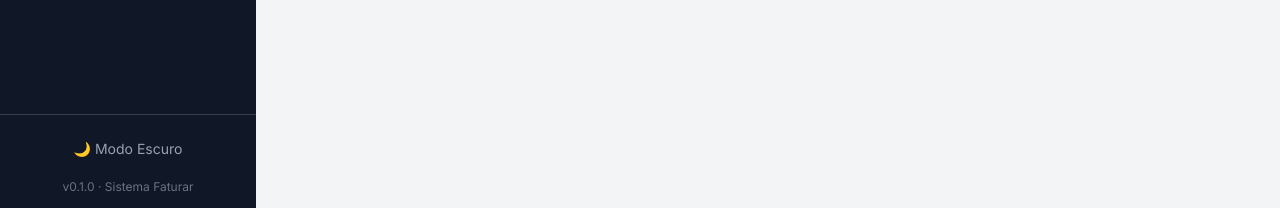
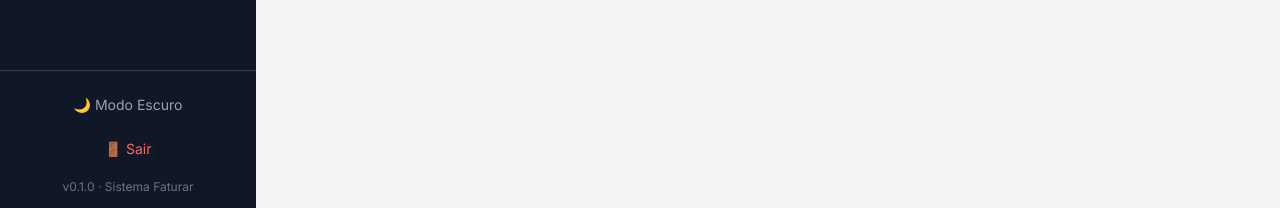
Before and after one commit to Gabriel-Rdrgs/faturar, a Next.js app in the folder apps/web/: page /documentos in a window 1280 px wide. Shown: the part 589-797 px from the top of the page. Built offline with nearby package versions, Linux system fonts and the light colour scheme; no server answers.

Commit message:
feat: botão de logout na sidebar

```diff
--- a/apps/web/components/Sidebar.tsx
+++ b/apps/web/components/Sidebar.tsx
@@ -1,8 +1,9 @@
 'use client';
 
 import Link from 'next/link';
-import { usePathname } from 'next/navigation';
+import { usePathname, useRouter } from 'next/navigation';
 import { useTema } from './ThemeProvider';
+import { createClient } from '../lib/supabase';
 
 const menu = [
   {
@@ -30,7 +31,14 @@ const menu = [
 
 export default function Sidebar() {
   const pathname = usePathname();
+  const router = useRouter();
   const { tema, alternarTema } = useTema();
+
+  async function handleLogout() {
+    const supabase = createClient();
+    await supabase.auth.signOut();
+    router.push('/login');
+  }
 
   return (
     <aside className="w-64 bg-gray-900 min-h-screen flex flex-col">
@@ -69,14 +77,22 @@ export default function Sidebar() {
         ))}
       </nav>
 
-      <div className="p-4 border-t border-gray-700 space-y-3">
+      <div className="p-4 border-t border-gray-700 space-y-2">
         <button
           onClick={alternarTema}
           className="w-full flex items-center justify-center gap-2 px-3 py-2 rounded-lg text-sm text-gray-400 hover:bg-gray-800 hover:text-white transition"
         >
           {tema === 'claro' ? '🌙 Modo Escuro' : '☀️ Modo Claro'}
         </button>
-        <p className="text-gray-500 text-xs text-center">v0.1.0 · Sistema Faturar</p>
+        <button
+          onClick={handleLogout}
+          className="w-full flex items-center justify-center gap-2 px-3 py-2 rounded-lg text-sm text-red-400 hover:bg-red-900 hover:text-red-200 transition"
+        >
+          🚪 Sair
+        </button>
+        <p className="text-gray-500 text-xs text-center pt-1">
+          v0.1.0 · Sistema Faturar
+        </p>
       </div>
     </aside>
   );
```
Also changed, not shown: 1 other file (tests, documents, lock files or other folders).
